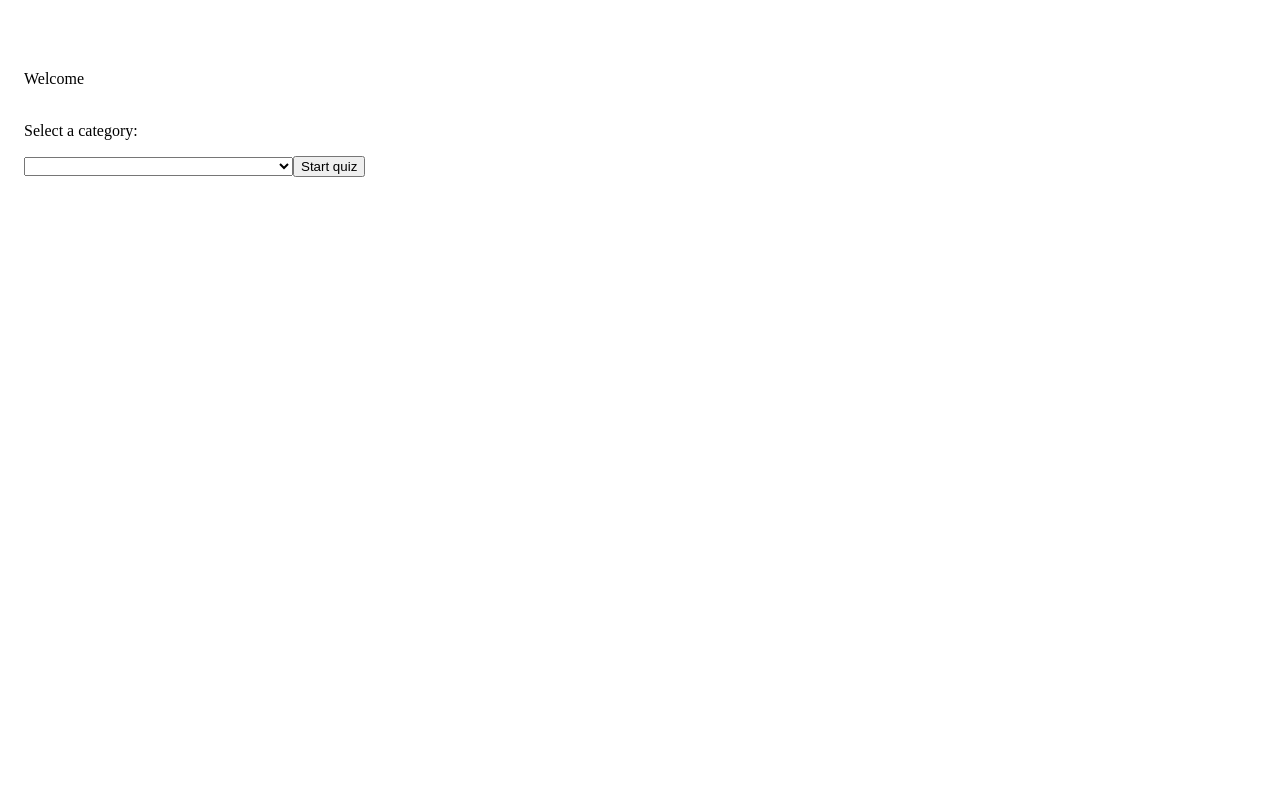
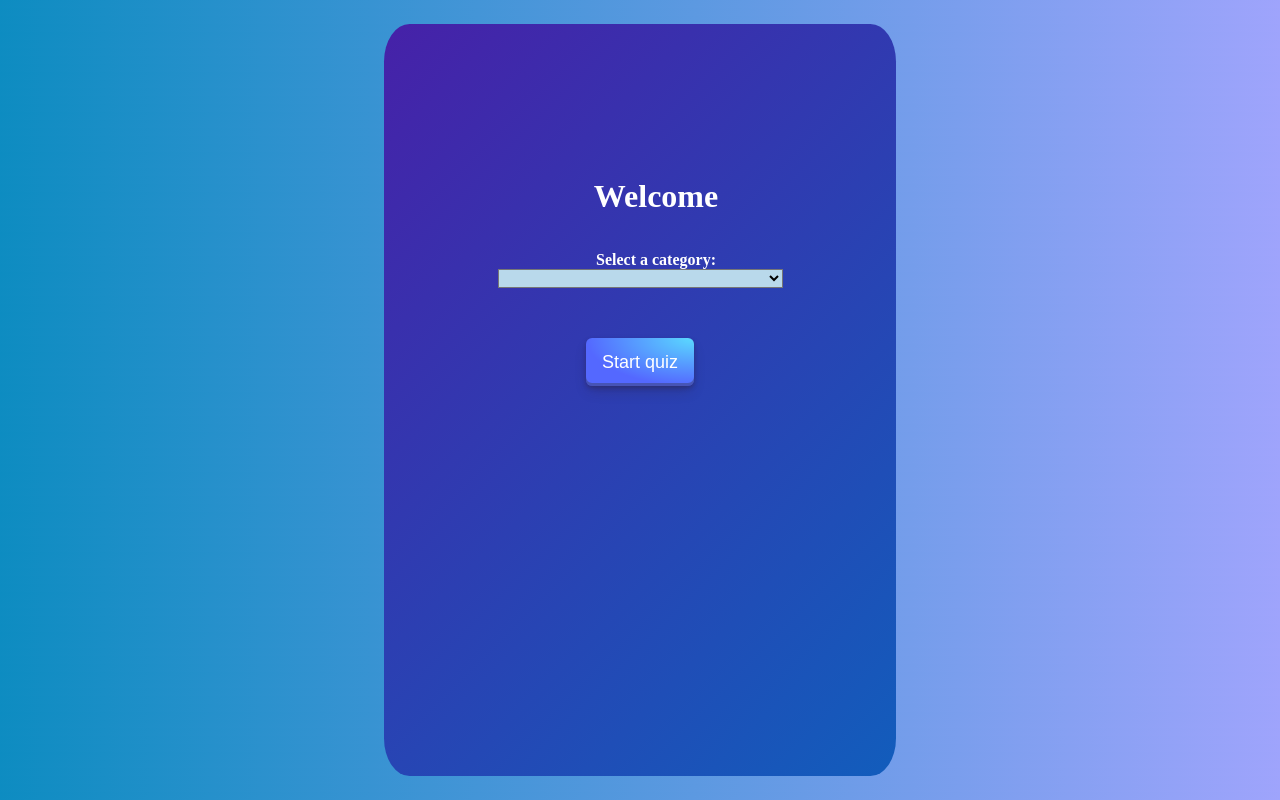
Before and after one commit to herlok/quiz, an Angular app: page /menu in a window 1280 px wide. Built offline with nearby package versions, Linux system fonts and the light colour scheme.

Commit message:
css kesz minden mukszik, esetleg main menu gomb quiz vegere, meg kategoriakhoz

```diff
--- a/src/app/app.component.css
+++ b/src/app/app.component.css
@@ -1,29 +1,69 @@
 .toolbar {
-    position: absolute;
-    top: 0;
-    left: 0;
-    right: 0;
-    height: 80px;
-    display: flex;
-    align-items: center;
-    background-color: #1976d2;
-    color: white;
-    font-weight: 600;
-  }
+  position: absolute;
+  top: 3%;
+  left: 30%;
+  right: 30%;
+  bottom: 3%;
+  color: white;
+  display: flex;
+  justify-content: center;
+  background: #4621A8;
+  background: linear-gradient(135deg, #4621A8, #125DBC);
+  font-weight: 600;
+  border-radius: 5%;
 
-.content {
-  display: flex;
-  margin: 70px 0px;
-  padding: 0 16px;
-  max-width: 960px;
 }
 
 .welcome {
-  font-size: 32px;
+  font-size: 48px;
+  margin-top: 50%;
+  margin-bottom: 20%;
 }
-.enternameForm {
-  width: 100%;
-  height: 100%;
-  padding: 5px 0;
-  text-align: center;
+
+.nameSubmit {
+  align-items: center;
+  appearance: none;
+  background-image: radial-gradient(100% 100% at 100% 0, #5adaff 0, #5468ff 100%);
+  border: 0;
+  border-radius: 6px;
+  box-shadow: rgba(45, 35, 66, .4) 0 2px 4px,rgba(45, 35, 66, .3) 0 7px 13px -3px,rgba(58, 65, 111, .5) 0 -3px 0 inset;
+  box-sizing: border-box;
+  color: #fff;
+  cursor: pointer;
+  display: inline-flex;
+  height: 24px;
+  justify-content: center;
+  line-height: 1;
+  list-style: none;
+  overflow: hidden;
+  padding-left: 16px;
+  padding-right: 16px;
+  position: relative;
+  text-align: left;
+  text-decoration: none;
+  transition: box-shadow .15s,transform .15s;
+  user-select: none;
+  -webkit-user-select: none;
+  touch-action: manipulation;
+  white-space: nowrap;
+  will-change: box-shadow,transform;
+  font-size: 16px;
+  left: 5px;
 }
+
+.nameSubmit:focus {
+  box-shadow: #3c4fe0 0 0 0 1.5px inset, rgba(45, 35, 66, .4) 0 2px 4px, rgba(45, 35, 66, .3) 0 7px 13px -3px, #3c4fe0 0 -3px 0 inset;
+}
+
+.nameSubmit:hover {
+  box-shadow: rgba(45, 35, 66, .4) 0 4px 8px, rgba(45, 35, 66, .3) 0 7px 13px -3px, #3c4fe0 0 -3px 0 inset;
+  transform: translateY(-2px);
+}
+
+.nameSubmit:active {
+  box-shadow: #3c4fe0 0 3px 7px inset;
+  transform: translateY(2px);
+}
+.enterName {
+  background-color: #B9D9EB;
+}
--- a/src/app/app.component.html
+++ b/src/app/app.component.html
@@ -1,9 +1,9 @@
 <div class="toolbar" role="banner" id="toolbar" *ngIf="page === '/'">
   <form class="enternameForm">
-    <span class="welcome">Welcome to Quiz night app</span><br><br>
-    <span>Please enter your name:</span>
-    <input name="name" id="name" type="text" placeholder="Enter name">
-    <input type="submit" value="Submit" (click)="nameSubmit()">
+    <h1 class="welcome">Welcome to Quiz night app</h1><br><br>
+    <p>Please enter your name:</p>
+    <input name="name" id="name" type="text" placeholder="Enter name" class="enterName">
+    <input type="submit" value="Submit" (click)="nameSubmit()" class="nameSubmit">
   </form>
 </div>
 
--- a/src/app/menu/menu.component.css
+++ b/src/app/menu/menu.component.css
@@ -0,0 +1,76 @@
+.menu {
+    position: absolute;
+    top: 3%;
+    left: 30%;
+    right: 30%;
+    bottom: 3%;
+    color: white;
+    display: block;
+    text-align: center;
+    justify-content: center;
+    background: #4621A8;
+    background: linear-gradient(135deg, #4621A8, #125DBC);
+    font-weight: 600;
+    border-radius: 5%;
+}
+.content {
+    margin-top: 30%;
+}
+span {
+    display: block;
+    margin-left: auto;
+    margin-right: auto;
+    width: 100%;
+    padding: 0 16px;
+}
+.welcomeMessege {
+    font-size: 32px;
+}
+select{
+    font-weight: bold;
+    background: #B9D9EB;
+}
+.startQuizbutton {
+  align-items: center;
+  appearance: none;
+  background-image: radial-gradient(100% 100% at 100% 0, #5adaff 0, #5468ff 100%);
+  border: 0;
+  border-radius: 6px;
+  box-shadow: rgba(45, 35, 66, .4) 0 2px 4px,rgba(45, 35, 66, .3) 0 7px 13px -3px,rgba(58, 65, 111, .5) 0 -3px 0 inset;
+  box-sizing: border-box;
+  color: #fff;
+  cursor: pointer;
+  display: inline-flex;
+  height: 48px;
+  justify-content: center;
+  line-height: 1;
+  list-style: none;
+  overflow: hidden;
+  padding-left: 16px;
+  padding-right: 16px;
+  position: relative;
+  text-align: left;
+  text-decoration: none;
+  transition: box-shadow .15s,transform .15s;
+  user-select: none;
+  -webkit-user-select: none;
+  touch-action: manipulation;
+  white-space: nowrap;
+  will-change: box-shadow,transform;
+  font-size: 18px;
+  top: 50px;
+}
+
+.startQuizbutton:focus {
+  box-shadow: #3c4fe0 0 0 0 1.5px inset, rgba(45, 35, 66, .4) 0 2px 4px, rgba(45, 35, 66, .3) 0 7px 13px -3px, #3c4fe0 0 -3px 0 inset;
+}
+
+.startQuizbutton:hover {
+  box-shadow: rgba(45, 35, 66, .4) 0 4px 8px, rgba(45, 35, 66, .3) 0 7px 13px -3px, #3c4fe0 0 -3px 0 inset;
+  transform: translateY(-2px);
+}
+
+.startQuizbutton:active {
+  box-shadow: #3c4fe0 0 3px 7px inset;
+  transform: translateY(2px);
+}
--- a/src/app/menu/menu.component.html
+++ b/src/app/menu/menu.component.html
@@ -1,9 +1,10 @@
 <div class="menu">
-  <span class="welcomeMessege">Welcome {{username}}</span>
-  <br><br>
-  <p>Select a category:</p>
-  <select [(ngModel)]="selectedCategoryId">
-    <option *ngFor="let category of categories" [value]="category.id">{{ category.name }}</option>
-  </select>
-  <button (click)="quizStart()">Start quiz</button>
+  <div class="content">
+    <span class="welcomeMessege">Welcome {{username}}</span><br><br>
+    <span>Select a category:</span>
+    <select [(ngModel)]="selectedCategoryId">
+      <option *ngFor="let category of categories" [value]="category.id">{{ category.name }}</option>
+    </select><br>
+    <button (click)="quizStart()" class="startQuizbutton">Start quiz</button>
+  </div>
 </div>
--- a/src/app/quiz/quiz.component.css
+++ b/src/app/quiz/quiz.component.css
@@ -0,0 +1,142 @@
+
+.container {
+    position: absolute;
+    top: 3%;
+    left: 30%;
+    right: 30%;
+    bottom: 3%;
+    color: white;
+    display: block;
+    text-align: center;
+    justify-content: center;
+    background: #4621A8;
+    background: linear-gradient(135deg, #4621A8, #125DBC);
+    font-weight: 600;
+    border-radius: 5%;
+}
+
+.title, .nowplaying {
+    display: inline-block;
+}
+
+.title {
+    text-align: center;
+}
+
+.nowplaying {
+    padding-right: 10px;
+    text-align: right;
+    float: right;
+    color: #B9D9EB;
+}
+
+
+.question {
+    font-size: 18px;
+    font-weight: bold;
+}
+
+.submitButton {
+    align-items: center;
+    appearance: none;
+    background-image: radial-gradient(100% 100% at 100% 0, #5adaff 0, #5468ff 100%);
+    border: 0;
+    border-radius: 6px;
+    box-shadow: rgba(45, 35, 66, .4) 0 2px 4px,rgba(45, 35, 66, .3) 0 7px 13px -3px,rgba(58, 65, 111, .5) 0 -3px 0 inset;
+    box-sizing: border-box;
+    color: #fff;
+    cursor: pointer;
+    display: inline-flex;
+    height: 48px;
+    justify-content: center;
+    line-height: 1;
+    list-style: none;
+    overflow: hidden;
+    padding-left: 16px;
+    padding-right: 16px;
+    text-align: left;
+    text-decoration: none;
+    transition: box-shadow .15s,transform .15s;
+    user-select: none;
+    -webkit-user-select: none;
+    touch-action: manipulation;
+    white-space: nowrap;
+    will-change: box-shadow,transform;
+    font-size: 18px;
+  }
+
+  .submitButton:focus {
+    box-shadow: #3c4fe0 0 0 0 1.5px inset, rgba(45, 35, 66, .4) 0 2px 4px, rgba(45, 35, 66, .3) 0 7px 13px -3px, #3c4fe0 0 -3px 0 inset;
+  }
+
+  .submitButton:hover {
+    box-shadow: rgba(45, 35, 66, .4) 0 4px 8px, rgba(45, 35, 66, .3) 0 7px 13px -3px, #3c4fe0 0 -3px 0 inset;
+    transform: translateY(-2px);
+  }
+
+  .submitButton:active {
+    box-shadow: #3c4fe0 0 3px 7px inset;
+    transform: translateY(2px);
+  }
+
+  .submitButton {
+    position: fixed;
+    bottom: 50px;
+    right: 32%;
+}
+
+.backToCategoriesbutton {
+    align-items: center;
+    appearance: none;
+    background-image: radial-gradient(100% 100% at 100% 0, #5adaff 0, #5468ff 100%);
+    border: 0;
+    border-radius: 6px;
+    box-shadow: rgba(45, 35, 66, .4) 0 2px 4px,rgba(45, 35, 66, .3) 0 7px 13px -3px,rgba(58, 65, 111, .5) 0 -3px 0 inset;
+    box-sizing: border-box;
+    color: #fff;
+    cursor: pointer;
+    display: inline-flex;
+    height: 48px;
+    justify-content: center;
+    line-height: 1;
+    list-style: none;
+    overflow: hidden;
+    padding-left: 16px;
+    padding-right: 16px;
+    text-align: left;
+    text-decoration: none;
+    transition: box-shadow .15s,transform .15s;
+    user-select: none;
+    -webkit-user-select: none;
+    touch-action: manipulation;
+    white-space: nowrap;
+    will-change: box-shadow,transform;
+    font-size: 18px;
+  }
+
+  .backToCategoriesbutton:focus {
+    box-shadow: #3c4fe0 0 0 0 1.5px inset, rgba(45, 35, 66, .4) 0 2px 4px, rgba(45, 35, 66, .3) 0 7px 13px -3px, #3c4fe0 0 -3px 0 inset;
+  }
+
+  .backToCategoriesbutton:hover {
+    box-shadow: rgba(45, 35, 66, .4) 0 4px 8px, rgba(45, 35, 66, .3) 0 7px 13px -3px, #3c4fe0 0 -3px 0 inset;
+    transform: translateY(-2px);
+  }
+
+  .backToCategoriesbutton:active {
+    box-shadow: #3c4fe0 0 3px 7px inset;
+    transform: translateY(2px);
+  }
+
+  .quizResult {
+    display: block;
+    text-align: center;
+    justify-content: center;
+    margin-top: 40%;
+  }
+  h3 {
+    font-size: 42px;
+  }
+  .score {
+    font-size: 32px;
+  }
--- a/src/app/quiz/quiz.component.html
+++ b/src/app/quiz/quiz.component.html
@@ -1,26 +1,27 @@
-<h2>Quiz</h2>
-<p>Now playing, {{ name }}</p>
-
+<div class="container">
+  <p class="nowplaying">Now playing: {{ name }}</p>
+  <br><br>
   <ng-container *ngIf="quizQuestions.length > 0; else loadingTemplate">
     <form (ngSubmit)="onSubmit()" *ngIf="score === null">
       <div *ngFor="let question of quizQuestions; let i = index">
-      <p>{{ question.question }}</p>
+        <p class="question">{{ question.question }}</p>
         <div *ngFor="let answer of question.answers; let j = index">
           <input type="radio" name="question{{ i }}" [id]="'question' + i + 'answer' + j" [value]="answer"
             [(ngModel)]="question.selectedAnswer" required>
           <label [for]="'question' + i + 'answer' + j">{{ answer }}</label>
         </div>
       </div>
-    <button type="submit">Submit</button>
+      <button type="submit" class="submitButton">Submit</button>
     </form>
 
-  <div *ngIf="score !== null">
+    <div *ngIf="score !== null" class="quizResult">
       <h3>Quiz Results</h3>
-    <p>Score: {{ score }} / {{ quizQuestions.length }}</p>
-    <button (click)="backToCategories()">Go back to categories</button>
+      <p class="score">Score: {{ score }} / {{ quizQuestions.length }}</p>
+      <button (click)="backToCategories()" class="backToCategoriesbutton">Go back to categories</button>
     </div>
   </ng-container>
 
   <ng-template #loadingTemplate>
     <p>Loading questions...</p>
   </ng-template>
+</div>
--- a/src/styles.css
+++ b/src/styles.css
@@ -1 +1,5 @@
 /* You can add global styles to this file, and also import other style files */
+html {
+    background: #0D8CC1;
+    background: linear-gradient(135deg, #0D8CC1, #9FA4FC);
+}
```
Lines whose indentation alone changed are shown as unchanged.
